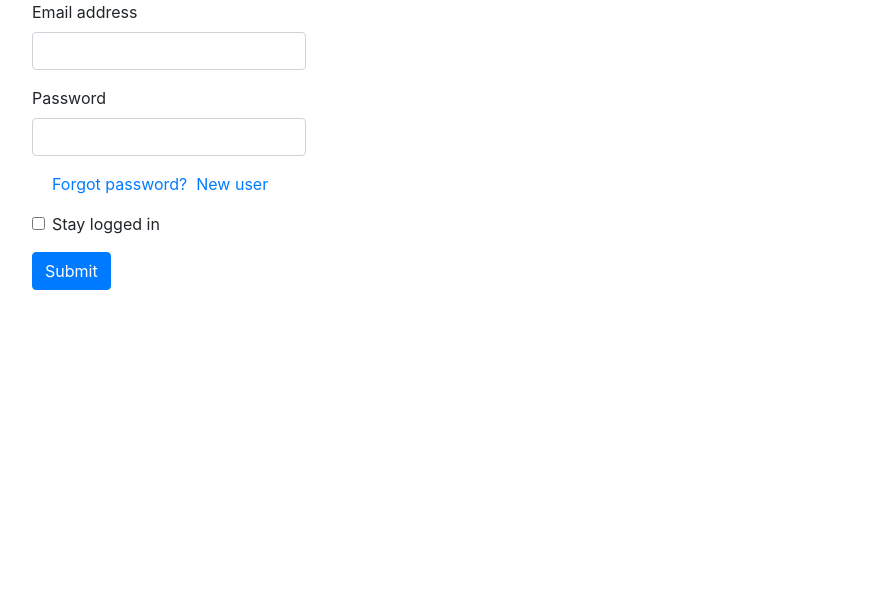
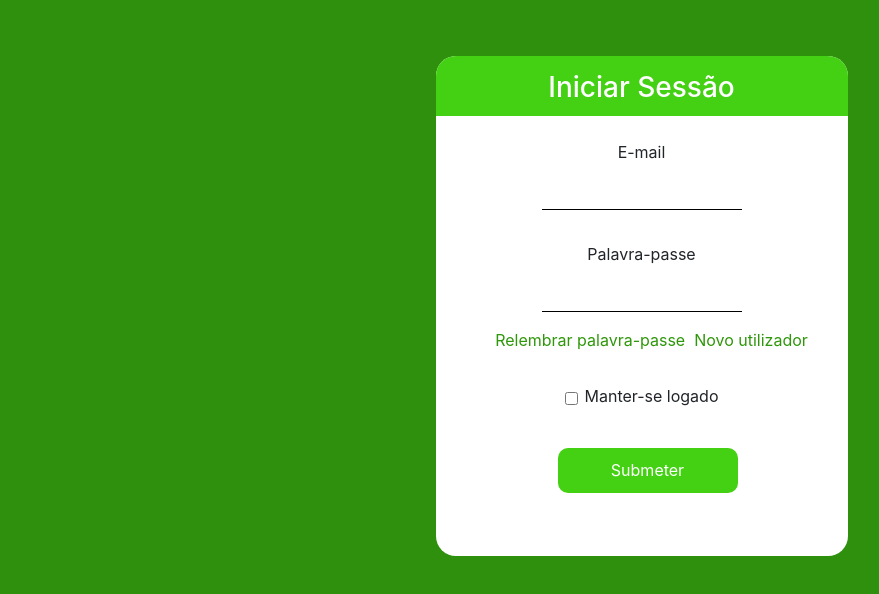
Before and after one commit to CarolinaDomingos/lembra_saude, a React (Create React App) app in the folder client/: page /login in a window 1280 px wide. Shown: the top 594 px of the page, without its empty margins (38-917 px from the left). Built offline with nearby package versions, Linux system fonts and the light colour scheme; no server answers.

Commit message:
css-login and register

```diff
--- a/client/src/Pages/Dashboards/professionalDashboard/Dashboard.js
+++ b/client/src/Pages/Dashboards/professionalDashboard/Dashboard.js
@@ -3,7 +3,7 @@ import Menu from "../components/Menu";
 import { useHistory, Link } from "react-router-dom";
 import { getUserId } from "../../../Utils/localStorage";
 import { getConsults } from "../../../Services/agenda";
-import TableData from "../components/tableData";
+import TableData from "../components/TableData";
 
 const Dashboard = () => {
   const [data, setData] = useState([]);
--- a/client/src/Pages/Login/Login.css
+++ b/client/src/Pages/Login/Login.css
@@ -0,0 +1,41 @@
+body{
+    background-color: #2F900D;
+}
+.row{
+    background-color: white;
+    width: 412px;
+    height: 500px;
+    text-align: center;
+    margin-left: 35%;
+    margin-top: 5%;
+    border-radius: 20px;
+}
+.in{
+    width: 200px;
+    border: transparent;
+    border-bottom: 1px solid black;
+    border-radius: 0%;
+    margin: auto;
+}
+.title{
+    background-color: #44D113;
+    width: 412px;
+    height: 60px;
+    padding-top: 15px;
+    color: white;
+    border-radius: 20px 20px 0px 0px;
+    margin-left: 0px;
+}
+button{
+    background-color: #44D113;
+    color: white;
+    border-radius: 10px 10px 10px 10px;
+    margin-left: 12px;
+    width: 180px;
+    height: 45px;
+    border:transparent;
+}
+
+.other{
+    color: #2E970A;
+}
--- a/client/src/Pages/Login/Login.js
+++ b/client/src/Pages/Login/Login.js
@@ -46,41 +46,44 @@ const Login = () => {
       <div className="row">
         <form onSubmit={handleSubmit(formData)}>
           <div className="form-group">
-            <label htmlFor="exampleInputEmail1">Email address</label>
+            <h3 className="title">Iniciar Sessão</h3>
+            <label htmlFor="exampleInputEmail1" className="mt-3">E-mail</label>
             <input
               type="email"
-              className="form-control"
+              className="in form-control"
               id="email"
               name="email"
               aria-describedby="emailHelp"
               onChange={handleData("email")}
               value={formData.username}
+              required
             />
           </div>
           <div className="form-group">
-            <label htmlFor="exampleInputPassword1">Password</label>
+            <label htmlFor="exampleInputPassword1" className="mt-3">Palavra-passe</label>
             <input
               type="password"
-              className="form-control"
+              className="in form-control"
               id="password"
               name="password"
               onChange={handleData("password")}
               value={formData.password}
+              required
             />
           </div>
           <div className="form-group form-check">
             {/* Similiar to a href, but here it is a react route link */}
-            <Link to="/resetpassword">Forgot password?</Link> {"\u00A0"}
-            <Link to="/signup">New user</Link>
+            <Link to="/resetpassword" className="other mt-3">Relembrar palavra-passe</Link> {"\u00A0"}
+            <Link to="/signup" className="other mt-3">Novo utilizador</Link>
           </div>
           <div className="form-group form-check">
-            <input type="checkbox" className="form-check-input" id="checkbox" />
-            <label className="form-check-label" htmlFor="checkbox">
-              Stay logged in
+            <input type="checkbox" className="form-check-input mt-4" id="checkbox" />
+            <label className="form-check-label mt-3" htmlFor="checkbox">
+              Manter-se logado
             </label>
           </div>
-          <button type="submit" className="btn btn-primary">
-            Submit
+          <button type="submit" className="mt-4">
+            Submeter
           </button>
         </form>
       </div>
--- a/client/src/Pages/Register/Register.css
+++ b/client/src/Pages/Register/Register.css
@@ -0,0 +1,34 @@
+body{
+    background-color: #2F900D;
+}
+.in{
+    border: transparent;
+    border-bottom: 1px solid black;
+}
+.row{
+    background-color: white;
+    width: 400px;
+    height: 590px;
+    text-align: center;
+    margin-left: 35%;
+    margin-top: 2%;
+    border-radius: 20px;
+}
+.title{
+    background-color: #44D113;
+    width: 400px;
+    height: 60px;
+    padding-top: 15px;
+    color: white;
+    border-radius: 20px 20px 0px 0px;
+    margin-left: 0px;
+}
+button{
+    background-color: #44D113;
+    color: white;
+    border-radius: 10px 10px 10px 10px;
+    margin-left: 12px;
+    width: 180px;
+    height: 45px;
+    border:transparent;
+}
--- a/client/src/Pages/Register/Register.js
+++ b/client/src/Pages/Register/Register.js
@@ -42,38 +42,42 @@ const Register = () => {
     <div className="container">
       <div className="row">
         <form onSubmit={handleSubmit(formData)}>
+          <div className="title form-group">
+            <h5>Registar</h5>
+          </div>
           <div className="form-group">
-            <label htmlFor="email">Email address</label>
+            <label className="mt-3" htmlFor="email">E-mail</label>
             <input
               type="email"
               name="email"
-              className="form-control"
+              className="in form-control mt-1"
               id="email"
               aria-describedby="emailHelp"
               onChange={handleData("email")}
               value={formData.email}
+              required
             />
             <small id="emailHelp" className="form-text text-muted">
-              We'll never share your email with anyone else.
+              Não vamos partilhar o seu e-mail com ninguém.
             </small>
           </div>
           <div className="form-group">
-            <label htmlFor="name">Full name</label>
+            <label className="mt-3" htmlFor="name">Nome Completo</label>
             <input
               type="text"
               name="name"
-              className="form-control"
+              className="in form-control mt-1"
               id="name"
               onChange={handleData("name")}
               value={formData.name}
             />
           </div>
           <div className="form-group">
-            <label htmlFor="exampleInputEmail1">NISS</label>
+            <label className="mt-3" htmlFor="exampleInputEmail1">NISS</label>
             <input
               type="number"
               name="niss"
-              className="form-control"
+              className="in form-control mt-1"
               id="niss"
               max="999999999"
               onChange={handleData("niss")}
@@ -81,17 +85,18 @@ const Register = () => {
             />
           </div>
           <div className="form-group">
-            <label htmlFor="exampleInputPassword1">Password</label>
+            <label className="mt-3" htmlFor="exampleInputPassword1">Palavra-passe</label>
             <input
               type="password"
-              className="form-control"
+              className="in form-control mt-1"
               id="exampleInputPassword1"
               onChange={handleData("password")}
               value={formData.password}
+              required
             />
           </div>
-          <button type="submit" className="btn btn-primary">
-            Submit
+          <button type="submit" className="mt-3">
+            Submeter
           </button>
         </form>
       </div>
```
